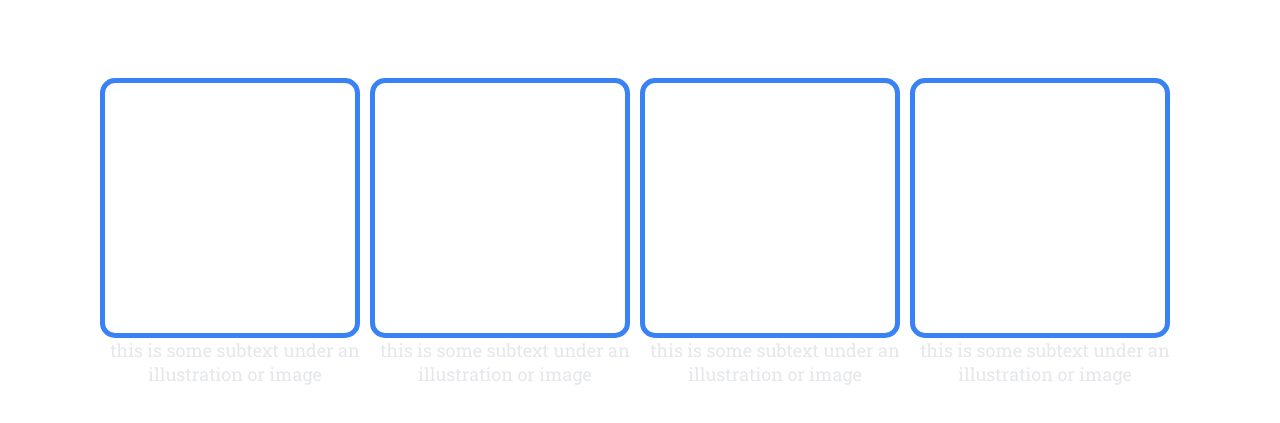
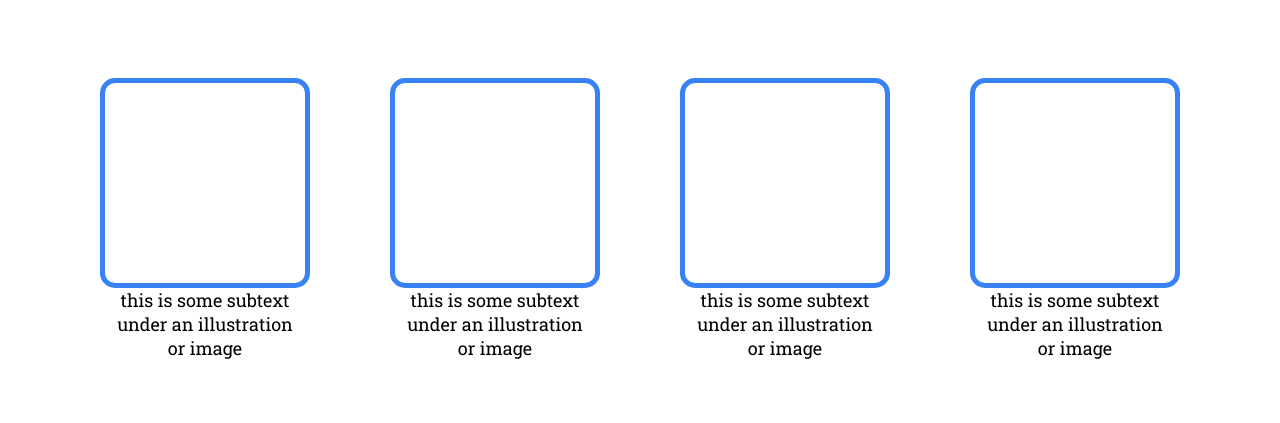
Before and after one commit to jeankory500/LandingPage_OdinProject, a plain HTML site: page index.html in a window 1280 px wide. Shown: the part 581-1004 px from the top of the page. Drawn offline with Linux system fonts and the light colour scheme.

Commit message:
second Section

```diff
--- a/index.html
+++ b/index.html
@@ -36,28 +36,28 @@
             <div class="row-of-blue-divs">
                 <div class="box-blue-msg">
                     <div class="box-blue"></div>
-                        <p class="p-second">this is some subtext under an illustration or image</p>
-
+                        <p class="p-second">this is some subtext<br> under an illustration<br> or image</p>
                 </div>
 
                 <div class="box-blue-msg">
                         <div class="box-blue"></div>
-                            <p class="p-second">this is some subtext under an illustration or image</p>
+                            <p class="p-second">this is some subtext<br> under an illustration<br> or image</p>
 
                 </div>
 
                 <div class="box-blue-msg">
                             <div class="box-blue"></div>
-                                <p class="p-second">this is some subtext under an illustration or image</p>
+                                <p class="p-second">this is some subtext<br> under an illustration<br> or image</p>
 
                 </div>
 
                 <div class="box-blue-msg">
                                 <div class="box-blue"></div>
-                                    <p class="p-second">this is some subtext under an illustration or image</p>
+                                    <p class="p-second">this is some subtext<br> under an illustration<br> or image</p>
 
 
                 </div>
+            </div>
             </div>
         </div>
 
--- a/style.css
+++ b/style.css
@@ -128,15 +128,17 @@ h2 {
 
 .box-blue{
     border: 5px solid #3882F6;
-    padding: 25px;
     border-radius: 15px;
     width: 200px;
-    height:200px;
+    height: 200px;
+    justify-content: center;
 
 }
 
 .p-second{
     text-align: center;
     font-size: 18px;
+    color:black;
+
 
 }
```
